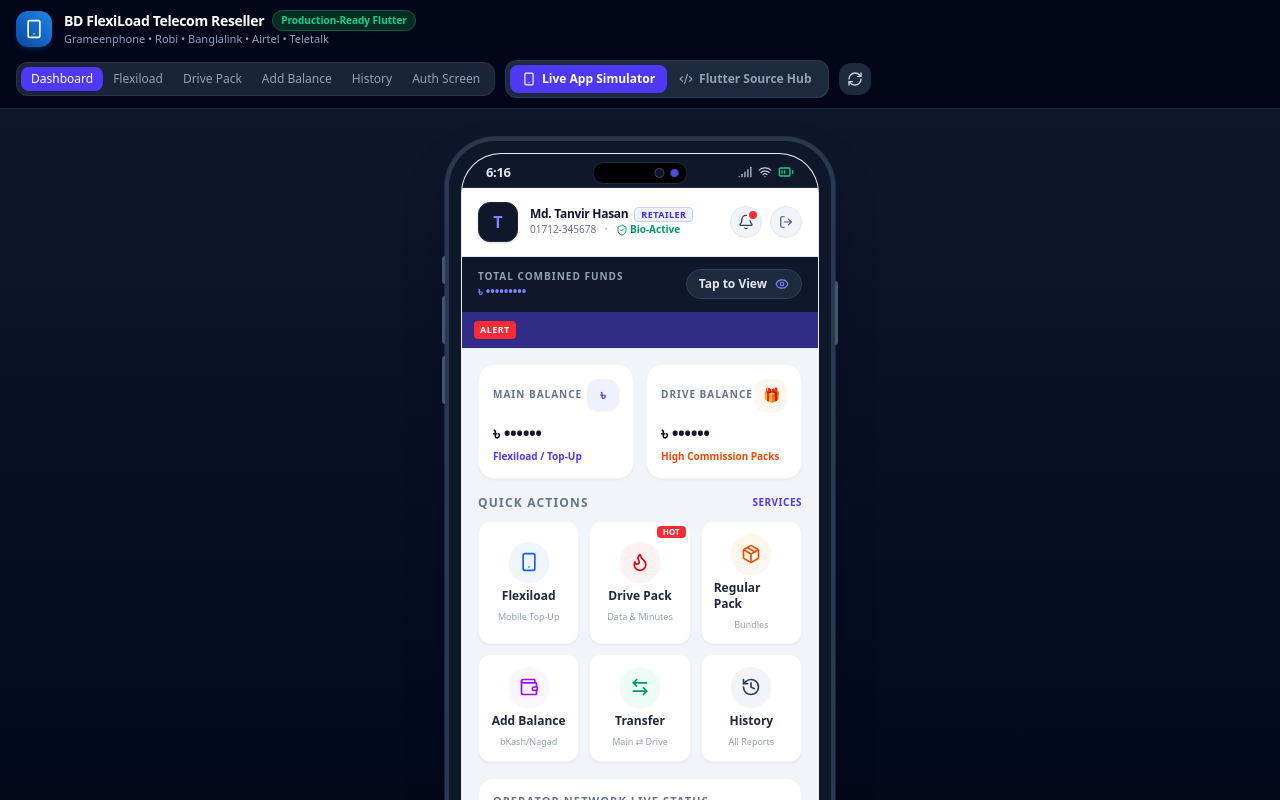
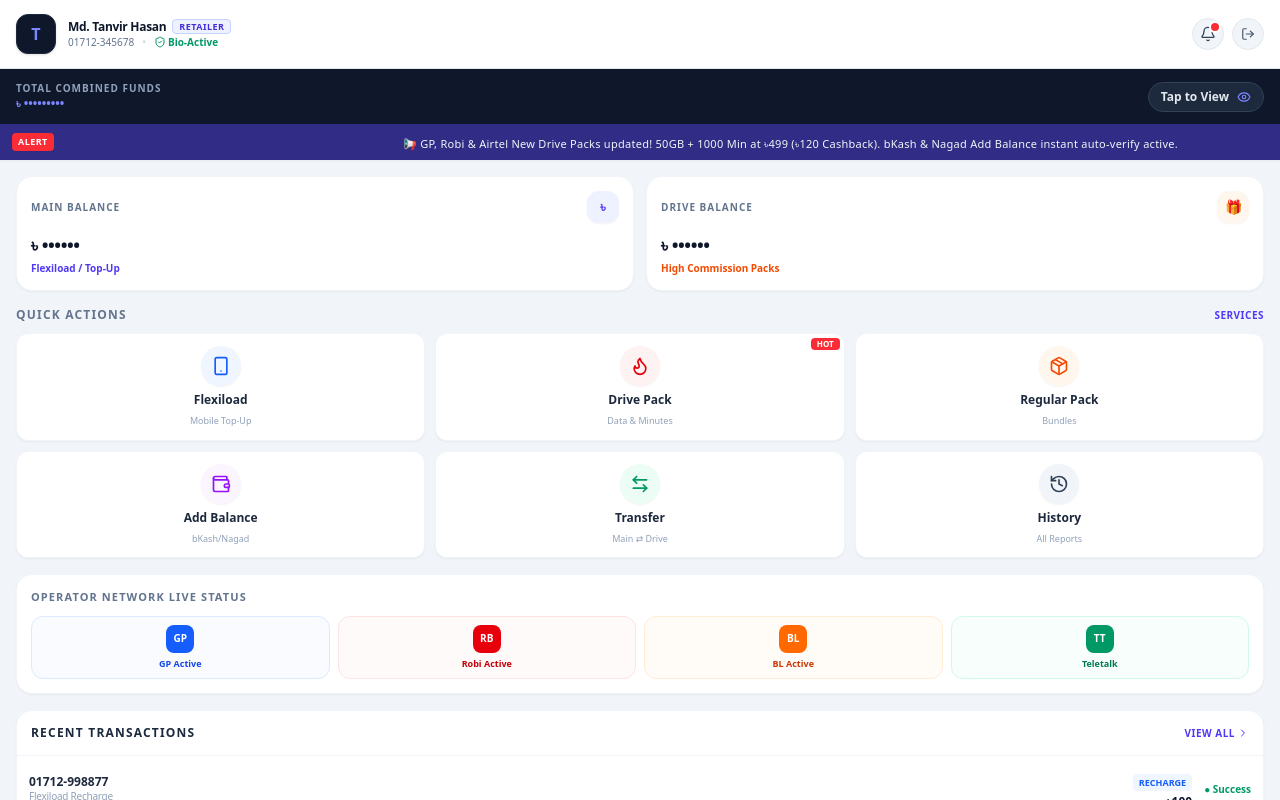
Before and after one commit to wwwfreelancerrakib28-dev/telecom-app, a React (Vite) app: page / in a window 1280 px wide. Shown: the top 800 px of the page. Built offline with nearby package versions, Linux system fonts and the light colour scheme.

Commit message:
Update App.tsx

```diff
--- a/src/App.tsx
+++ b/src/App.tsx
@@ -1,19 +1,7 @@
 import React, { useState } from 'react';
-import {
-  Smartphone,
-  Code2,
-  RefreshCw,
-  Layers,
-  ChevronRight,
-  ShieldCheck,
-  CheckCircle2,
-  Bell,
-  Wallet,
-  FileCode,
-} from 'lucide-react';
+import { CheckCircle2 } from 'lucide-react';
 import { UserProfile, Transaction, ScreenId, OperatorId, ConnectionType, DrivePackage } from './types';
 import { INITIAL_USER, INITIAL_TRANSACTIONS, OPERATORS } from './data/mockData';
-import { MobileFrame } from './components/MobileFrame';
 import { AuthScreenView } from './components/screens/AuthScreenView';
 import { HomeDashboardView } from './components/screens/HomeDashboardView';
 import { FlexiloadScreenView } from './components/screens/FlexiloadScreenView';
@@ -22,10 +10,8 @@
 import { HistoryScreenView } from './components/screens/HistoryScreenView';
 import { TransferModal } from './components/modals/TransferModal';
 import { NotificationsModal } from './components/modals/NotificationsModal';
-import { CodeExplorerView } from './components/CodeExplorerView';
 
 export default function App() {
-  const [viewMode, setViewMode] = useState<'app' | 'code'>('app');
   const [currentScreen, setCurrentScreen] = useState<ScreenId>('home');
   const [user, setUser] = useState<UserProfile>(INITIAL_USER);
   const [transactions, setTransactions] = useState<Transaction[]>(INITIAL_TRANSACTIONS);
@@ -36,14 +22,6 @@
   const showToast = (msg: string) => {
     setToastMessage(msg);
     setTimeout(() => setToastMessage(null), 3500);
-  };
-
-  // Reset demo data
-  const handleResetData = () => {
-    setUser(INITIAL_USER);
-    setTransactions(INITIAL_TRANSACTIONS);
-    setCurrentScreen('home');
-    showToast('Reset to default initial balances and state.');
   };
 
   // 1. Recharge success handler
@@ -117,7 +95,6 @@
     balanceType: 'main' | 'drive';
     paymentMethod: 'bKash' | 'Nagad' | 'Rocket';
   }) => {
-    // Automatically credit simulated balance after slight delay
     setTimeout(() => {
       setUser((prev) => ({
         ...prev,
@@ -179,105 +156,17 @@
   };
 
   return (
-    <div className="min-h-screen bg-slate-900 flex flex-col font-sans select-none text-slate-100">
-      {/* Top Header Bar */}
-      <header className="bg-slate-950 border-b border-slate-800 px-4 py-2.5 flex flex-wrap items-center justify-between gap-3 shrink-0 z-30">
-        <div className="flex items-center gap-3">
-          <div className="w-9 h-9 rounded-xl bg-gradient-to-tr from-[#0D47A1] to-[#1E88E5] flex items-center justify-center text-white shadow-md shadow-[#0D47A1]/30">
-            <Smartphone className="w-5 h-5" />
-          </div>
-          <div>
-            <div className="flex items-center gap-2">
-              <h1 className="text-sm font-black tracking-tight text-white">
-                BD FlexiLoad Telecom Reseller
-              </h1>
-              <span className="hidden sm:inline-block px-2 py-0.5 rounded-full text-[10px] font-bold bg-emerald-950 text-emerald-400 border border-emerald-800">
-                Production-Ready Flutter
-              </span>
-            </div>
-            <p className="text-[11px] text-slate-400">
-              Grameenphone • Robi • Banglalink • Airtel • Teletalk
-            </p>
-          </div>
-        </div>
-
-        {/* View Mode Switcher + Screen Navigation */}
-        <div className="flex items-center gap-2.5">
-          {/* Screens Jump Menu (When in App mode) */}
-          {viewMode === 'app' && (
-            <div className="hidden md:flex items-center bg-slate-800/90 rounded-xl p-1 border border-slate-700/60 text-xs">
-              {[
-                { id: 'home', label: 'Dashboard' },
-                { id: 'flexiload', label: 'Flexiload' },
-                { id: 'drive', label: 'Drive Pack' },
-                { id: 'add_balance', label: 'Add Balance' },
-                { id: 'history', label: 'History' },
-                { id: 'auth', label: 'Auth Screen' },
-              ].map((scr) => (
-                <button
-                  key={scr.id}
-                  onClick={() => setCurrentScreen(scr.id as ScreenId)}
-                  className={`px-2.5 py-1 rounded-lg font-medium transition-all ${
-                    currentScreen === scr.id
-                      ? 'bg-indigo-600 text-white font-bold shadow-xs'
-                      : 'text-slate-400 hover:text-slate-200'
-                  }`}
-                >
-                  {scr.label}
-                </button>
-              ))}
-            </div>
-          )}
-
-          {/* View Mode Toggle: Interactive App vs Dart Source Code */}
-          <div className="flex bg-slate-800 rounded-xl p-1 border border-slate-700/80 text-xs">
-            <button
-              onClick={() => setViewMode('app')}
-              className={`px-3 py-1.5 rounded-lg font-bold transition-all flex items-center gap-1.5 ${
-                viewMode === 'app'
-                  ? 'bg-indigo-600 text-white shadow-xs'
-                  : 'text-slate-400 hover:text-white'
-              }`}
-            >
-              <Smartphone className="w-3.5 h-3.5" />
-              <span>Live App Simulator</span>
-            </button>
-            <button
-              onClick={() => setViewMode('code')}
-              className={`px-3 py-1.5 rounded-lg font-bold transition-all flex items-center gap-1.5 ${
-                viewMode === 'code'
-                  ? 'bg-indigo-600 text-white shadow-xs'
-                  : 'text-slate-400 hover:text-white'
-              }`}
-            >
-              <Code2 className="w-3.5 h-3.5" />
-              <span>Flutter Source Hub</span>
-            </button>
-          </div>
-
-          <button
-            onClick={handleResetData}
-            title="Reset Data"
-            className="p-2 bg-slate-800 hover:bg-slate-700 active:bg-slate-600 rounded-xl text-slate-300 transition-colors"
-          >
-            <RefreshCw className="w-4 h-4" />
-          </button>
-        </div>
-      </header>
-
+    <div className="min-h-screen w-full bg-slate-50 flex flex-col font-sans select-none text-slate-900 overflow-x-hidden">
       {/* Toast Notification Alert */}
       {toastMessage && (
-        <div className="fixed top-16 left-1/2 -translate-x-1/2 z-50 bg-slate-900/95 text-white border border-slate-700/80 px-4 py-2.5 rounded-2xl shadow-2xl text-xs font-semibold flex items-center gap-2 backdrop-blur-md animate-in fade-in slide-in-from-top-2">
+        <div className="fixed top-6 left-1/2 -translate-x-1/2 z-50 bg-slate-900/95 text-white border border-slate-700/80 px-4 py-2.5 rounded-2xl shadow-2xl text-xs font-semibold flex items-center gap-2 backdrop-blur-md">
           <CheckCircle2 className="w-4 h-4 text-emerald-400 shrink-0" />
           <span>{toastMessage}</span>
         </div>
       )}
 
-      {/* Main Content Area */}
-      <main className="flex-1 flex overflow-hidden">
-        {viewMode === 'app' ? (
-          <div className="flex-1 flex items-center justify-center p-2 sm:p-4 overflow-y-auto bg-gradient-to-b from-slate-900 to-slate-950">
-            <MobileFrame>
+      {/* Main Full-Screen App Views */}
+      <main className="flex-1 w-full flex flex-col">
         {currentScreen === 'auth' && (
           <AuthScreenView
             user={user}
@@ -332,9 +221,9 @@
             onBack={() => setCurrentScreen('home')}
           />
         )}
-            </MobileFrame>
+      </main>
 
-            {/* Modals inside mobile simulator flow */}
+      {/* Modals */}
       {isTransferModalOpen && (
         <TransferModal
           user={user}
@@ -347,10 +236,5 @@
         <NotificationsModal onClose={() => setIsNotificationsOpen(false)} />
       )}
     </div>
-        ) : (
-          <CodeExplorerView />
-        )}
-      </main>
-    </div>
   );
 }
```
Lines whose indentation alone changed are shown as unchanged.
